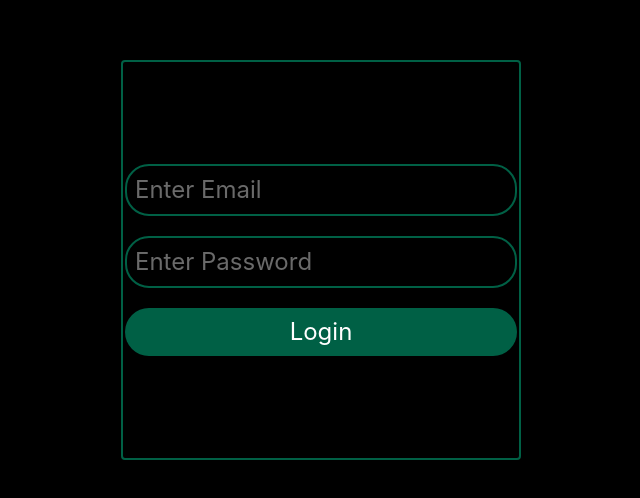
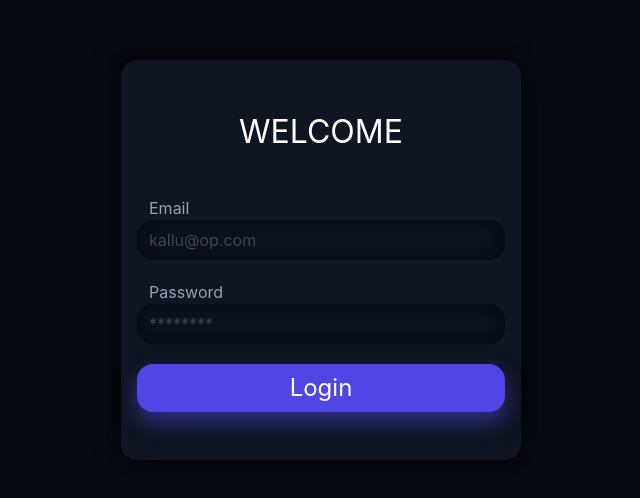
Before and after one commit to PatelNeel037/Employee-Management-System-EMS-, a React (Vite) app: page / in a window 1280 px wide. Shown: the part 140-638 px from the top of the page, without its empty margins (319-959 px from the left). Built offline with nearby package versions, Linux system fonts and the light colour scheme.

Commit message:
update UI in Login page

```diff
--- a/src/Components/Auth/Login.jsx
+++ b/src/Components/Auth/Login.jsx
@@ -15,36 +15,43 @@ const Login = ({handelLogin}) => {
     }
 
     return (
-        <div className='flex justify-center items-center h-screen bg-black text-white'>
-            <div className='flex justify-center items-center border-2 p-4 border-emerald-800 h-100 w-100 rounded'>
+        <div className='flex justify-center items-center h-screen bg-[#070a11] text-white'>
+            <div className='shadow-[8px_8px_20px_rgba(0,0,0,0.5),-8px_-8px_20px_rgba(0,0,0,0.5)] flex flex-col justify-center items-center bg-[#101522] p-4 h-100 w-100 rounded-2xl'>
+                <h1 className='mb-10 text-[#FFFFFF] text-[32px]'>WELCOME</h1>
                 <form
                     onSubmit={(e) => {
                         submitHandler(e);
                     }}
-                    className='flex flex-col gap-5 justify-center items-center'>
+                    className='flex flex-col gap-5 justify-center items-center w-full'>
+                    <div className='w-full'>
+                        <h1 className='px-3 text-[#94A3B8]'>Email</h1>
                     <input
                         onChange={(e) => {
                             setEmail(e.target.value)
                         }}
                         value={email}
                         required
-                        className=' bg-neutral-1000 outline-none text-2xl text-neutral-300 border-emerald-800 border-2 rounded-3xl p-2'
+                        className=' bg-[#0D131F] shadow-[inset_2px_2px_20px_rgba(0,0,0,0.35),inset_-2px_-2px_20px_rgba(0,0,0,0.35)] outline-none w-full text-[#76777D] border-none rounded-2xl px-3 py-2'
                         type="email"
-                        placeholder='Enter Email'
+                        placeholder='kallu@op.com'
                     />
+                    </div>
 
-                    <input
+                    <div className='w-full'>
+                        <h1 className='px-3 text-[#94A3B8]'>Password</h1>
+                        <input
                         onChange={(e) => {
                             setPassword(e.target.value)
                         }}
                         value={password}
                         required
-                        className=' bg-neutral-1000 outline-none text-2xl text-neutral-300 border-emerald-800 border-2 rounded-3xl p-2'
+                        className=' bg-[#0D131F] shadow-[inset_2px_2px_20px_rgba(0,0,0,0.35),inset_-2px_-2px_20px_rgba(0,0,0,0.35)] outline-none w-full text-[#76777D] border-none rounded-2xl px-3 py-2'
                         type="password"
-                        placeholder='Enter Password'
+                        placeholder='********'
                     />
+                    </div>
                     <button
-                        className='bg-emerald-800 text-2xl rounded-3xl p-2 w-full'
+                        className='bg-[#4F46E5] text-2xl rounded-2xl p-2 w-full active:scale-95 shadow-[0px_10px_20px_rgba(79,70,229,0.5)]'
                         type="submit">
                         Login
                     </button>
```
